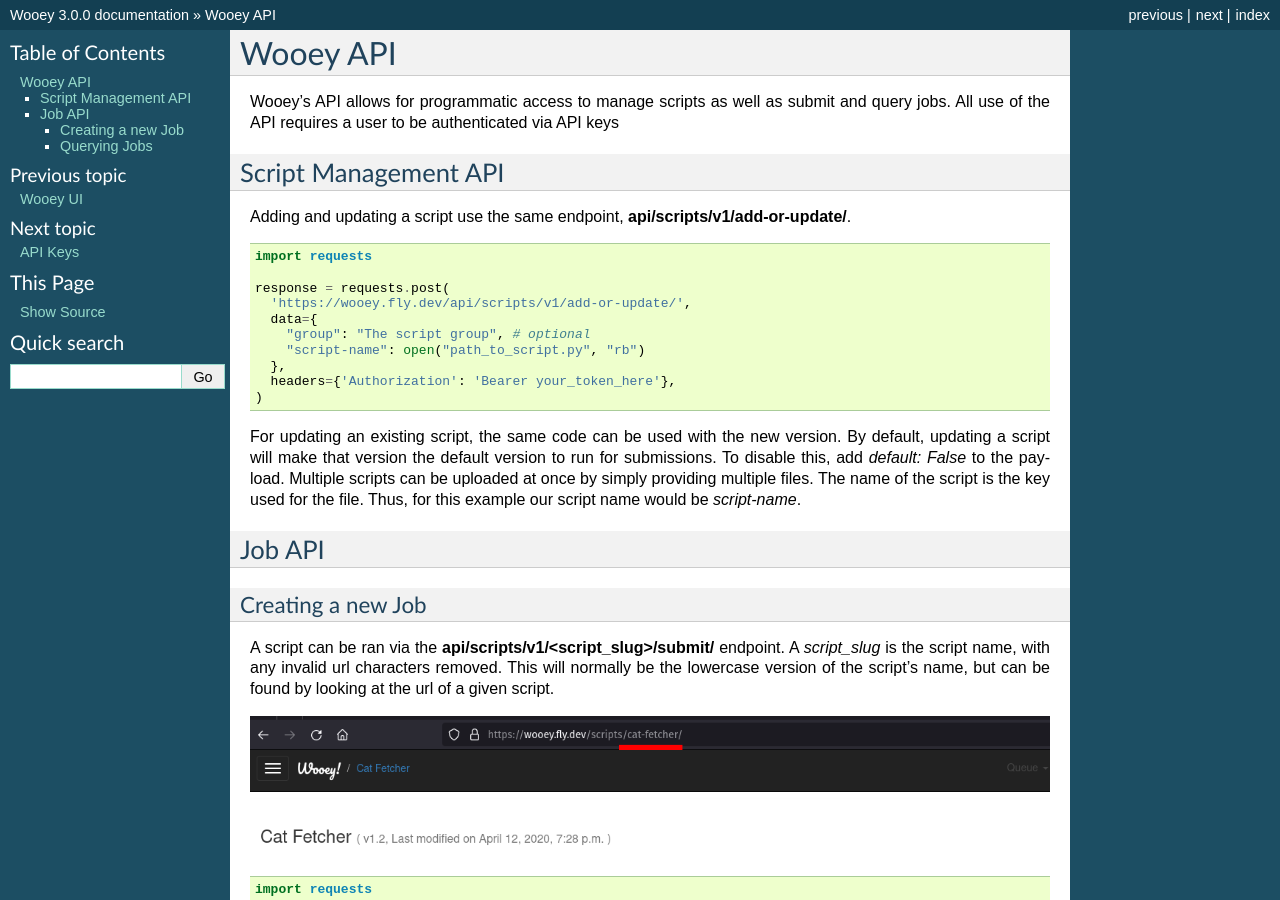
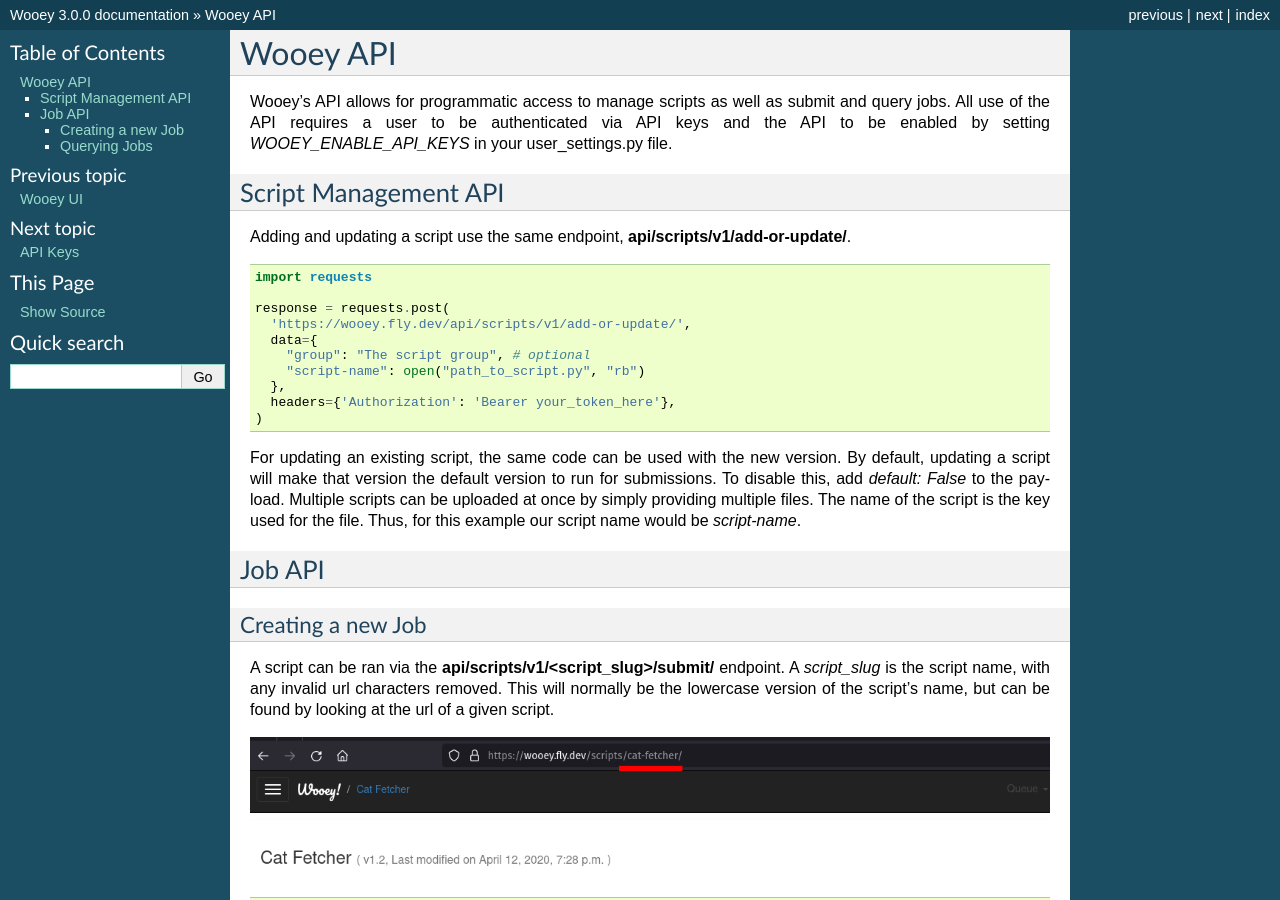
Before and after one commit to wooey/Wooey, a Sphinx documentation site: the page built from docs/api.rst, in a window 1280 px wide and 900 px high. Built offline with Sphinx 7.4.7, drawn with Linux system fonts in a browser that asks for light colours.

Commit message:
more doc updates

```diff
--- a/docs/api.rst
+++ b/docs/api.rst
@@ -2,7 +2,8 @@
 =========
 
 Wooey's API allows for programmatic access to manage scripts as well as submit and query jobs.
-All use of the API requires a user to be authenticated via :ref:`API keys <api_keys>`
+All use of the API requires a user to be authenticated via :ref:`API keys <api_keys>` and
+the API to be enabled by setting `WOOEY_ENABLE_API_KEYS` in your user_settings.py file.
 
 Script Management API
 ~~~~~~~~~~~~~~~~~~~~~
```
